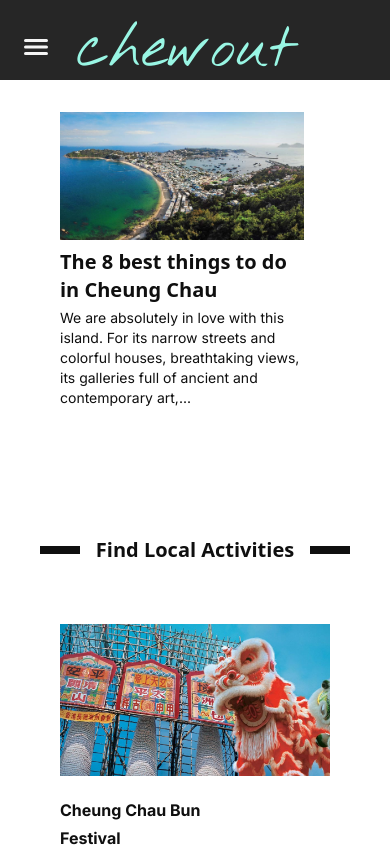
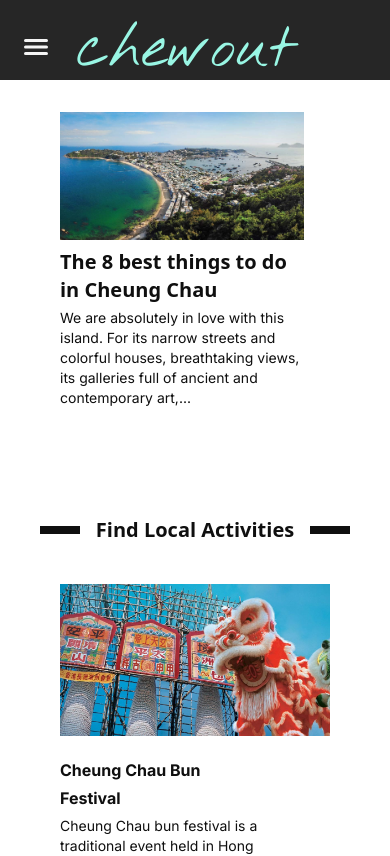
Before and after one commit to RunningFok/travel-blog, a Next.js app: page / in a window 390 px wide. Shown: the top 856 px of the page. Built offline with nearby package versions, Linux system fonts and the light colour scheme.

Commit message:
changed toplocation margin y

```diff
--- a/src/app/home/Booking.tsx
+++ b/src/app/home/Booking.tsx
@@ -2,7 +2,7 @@ import { Post } from "../shared/Post";
 export default function Booking() {
   return (
     <section className="pb-10">
-      <div className="lg:ml-96 lg:mr-96 relative flex py-5 items-center">
+      <div className="lg:ml-96 lg:mr-96 relative flex md:py-5 lg:py-5 items-center">
         <div className="flex-grow border-t-4 border-b-4 border-wh-900"></div>
         <span className="flex-shrink mx-4 font-extrabold font-sans text-xl md:text-3xl lg:text-3xl text-wh-900">
           Find Local Activities
```
